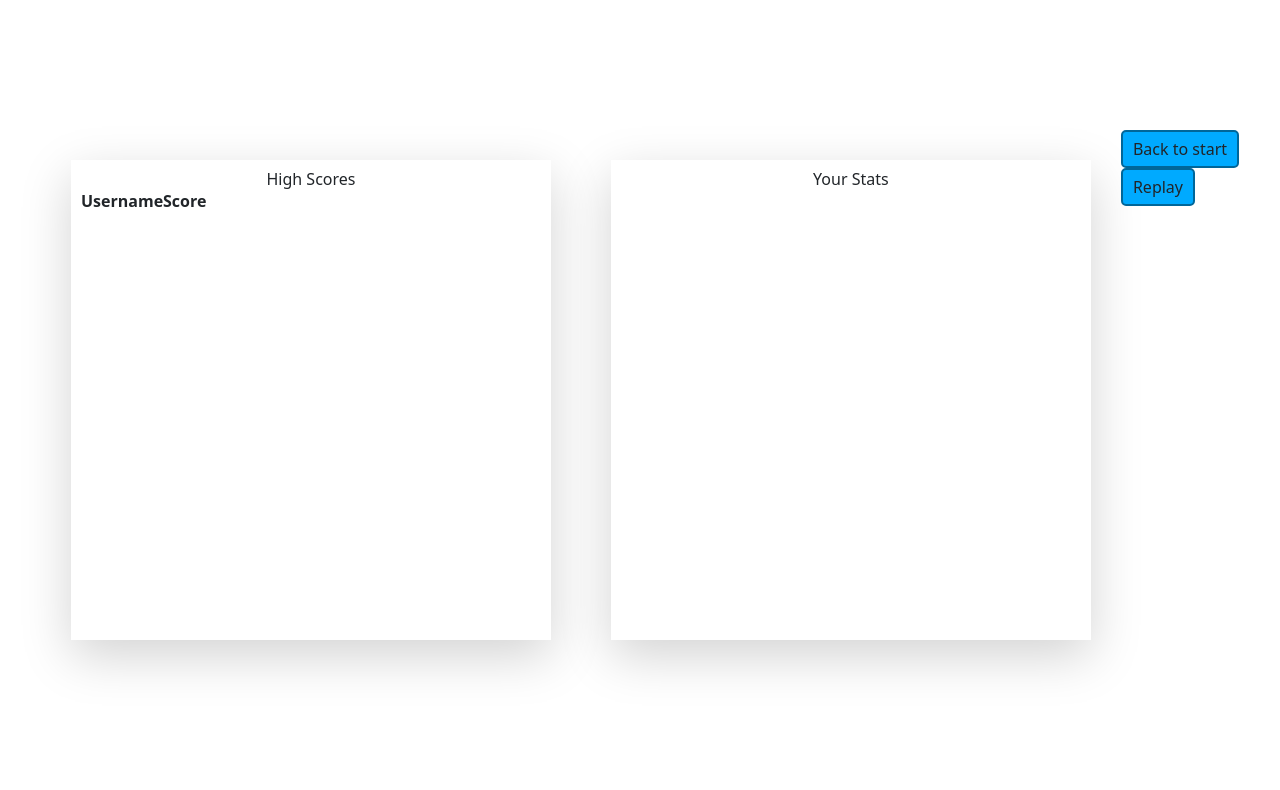
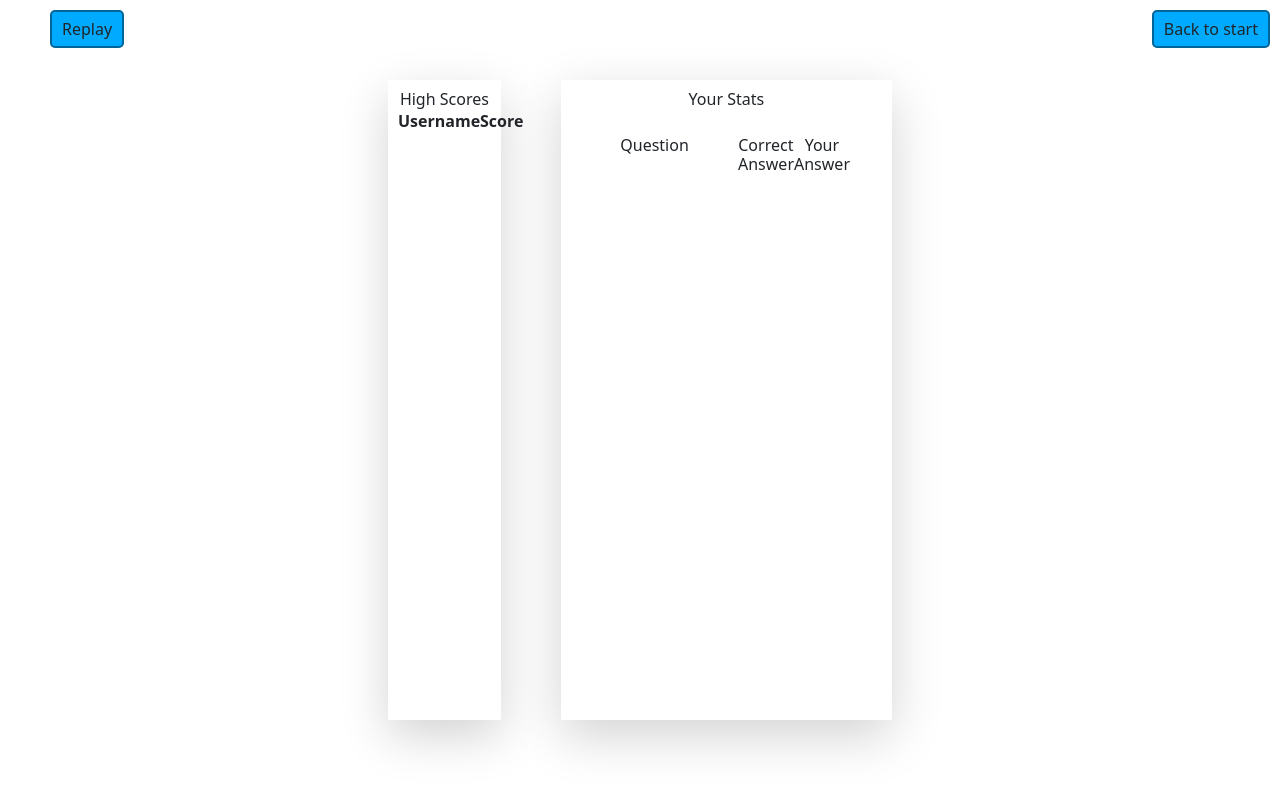
Before and after one commit to AmmarAhmed007/vue-trivia-game, a Vue app: page /result in a window 1280 px wide. Shown: the top 790 px of the page. Built offline with nearby package versions, Linux system fonts and the light colour scheme.

Commit message:
FEAT: Added components to result.vue

```diff
--- /dev/null
+++ b/src/components/ResultCorrectAnswers.vue
@@ -0,0 +1,23 @@
+<script setup lang="ts">
+import store from '../store';
+import { computed } from "vue";
+
+const answers = computed(() => store.state.answers);
+
+</script>
+
+<template>
+    <div v-for="answer in answers" key="answer">
+        <p>{{answer}}</p>
+
+    </div>
+</template>
+
+<style>
+
+p {
+
+    border: 1px solid;
+    padding: 10px;
+}
+</style>
--- /dev/null
+++ b/src/components/ResultQuestions.vue
@@ -0,0 +1,22 @@
+<script setup lang="ts">
+import store from '../store';
+import { computed } from "vue";
+
+    const questions = computed(() => store.state.questions);
+
+</script>
+
+<template>
+    <div v-for="question in questions" key="question">
+        <p>{{question}}</p>
+    </div>
+</template>
+
+<style>
+
+p {
+
+    border: 1px solid;
+    padding: 10px;
+}
+</style>
--- /dev/null
+++ b/src/components/ResultUserAnswers.vue
@@ -0,0 +1,24 @@
+<script setup lang="ts">
+import store from '../store';
+import { computed } from "vue";
+
+const results = computed(() => store.state.results);
+
+</script>
+
+<template>
+    <div v-for="result in results" :key="result">
+        <p>{{result}}</p>
+    </div>
+</template>
+
+<style>
+
+p {
+    height: 10vh;
+    border: 1px solid;
+    border-radius: 5px;
+    padding: 10px;
+}
+
+</style>
--- a/src/components/UserResultStats.vue
+++ /dev/null
@@ -1,26 +0,0 @@
-<script setup lang="ts">
-import store from '../store';
-import { computed, reactive, ref } from "vue";
-
-
-function listUserResult() {
-
-
-    questions.value.forEach(element => {
-
-    });
-}
-
-    const questions = computed(() => store.state.questions);
-    const answers = computed(() => store.state.answers);
-     const results = computed(() => store.state.results);
-
-</script>
-
-<template>
-    <div v-for="(question, index) in questions" key="index">
-        <p>Trivia question: {{question}}</p>
-        <p>Correct answer: {{answers[index]}}</p>
-        <p>Your answer: {{results[index]}}</p>
-    </div>
-</template>
--- a/src/pages/Result.vue
+++ b/src/pages/Result.vue
@@ -2,7 +2,13 @@
 import 'animate.css'
 import { computed, reactive, ref } from "vue";
 import { useStore } from "vuex";
-import UserResultStats from '../components/UserResultStats.vue'
+import UserResultStats from '../components/ResultQuestions.vue'
+import UserResultAnswerInput from '../components/ResultUserAnswers.vue';
+import UserResultCorrectAnswer from '../components/ResultCorrectAnswers.vue';
+import UserResultQuestion from '../components/ResultQuestions.vue';
+import ResultUserAnswers from '../components/ResultUserAnswers.vue';
+import ResultCorrectAnswers from '../components/ResultCorrectAnswers.vue';
+import ResultQuestions from '../components/ResultQuestions.vue';
 
 const store = useStore();
 
@@ -22,7 +28,7 @@ function listUserStat() {
 
 <template>
     <div class="main">
-        <div class="result shadow-lg shadow-black">
+        <div class="result2 shadow-lg shadow-black">
             <div class="header animate__animated animate__tada">
                 <h2>High Scores</h2>
             </div>
@@ -35,19 +41,26 @@ function listUserStat() {
                         <th class="username animate__animated animate__bounceInLeft">Username</th>
                         <th class="score animate__animated animate__bounceInLeft">Score</th>
                     </tr>
-                </table> -->
+                </table>-->
             </div>
         </div>
 
         <div class="result shadow-lg shadow-black">
-            <div class="header">
-                <h2>Your Stats</h2>
-                <UserResultStats />
-                <!-- <p>{{ questions }}</p>
-                <br />
-                <p>{{ questionAnswers }}</p>
-                <br />
-                <p>{{ userAnswers }}</p> -->
+            <h2 style="text-align:center">Your Stats</h2> <br>
+            <div class="header" style="display:inline-flex" >
+
+                <div style="display:inline-block; width: 60%;">
+                <h5 class="animate__animated animate__tada">Question</h5>
+                    <ResultQuestions />
+                </div>
+                <div style="width: 20%;">
+                    <h5 class="animate__animated animate__tada">Correct Answer</h5>
+                    <ResultCorrectAnswers />
+                </div>
+                <div style="width: 20%;">
+                    <h5 class="animate__animated animate__tada">Your Answer</h5>
+                    <ResultUserAnswers />
+                </div>
             </div>
         </div>
 
@@ -84,8 +97,17 @@ function listUserStat() {
 }
 
 .result {
-    width: 60vh;
-    height: 60vh;
+    width: 80%;
+    height: 80vh;
+    padding: 10px;
+    float: left;
+    margin: 30px;
+    overflow: scroll;
+}
+
+.result2 {
+    width: 20%;
+    height: 80vh;
     padding: 10px;
     float: left;
     margin: 30px;
@@ -97,10 +119,16 @@ function listUserStat() {
 
 .btn1 {
     grid-column: 1;
+    position: absolute;
+    top: 10px;
+    right: 10px;
 }
 
 .btn2 {
     grid-column: 2;
+    position: absolute;
+    top: 10px;
+    left: 50px;
 }
 
 .main {
```
